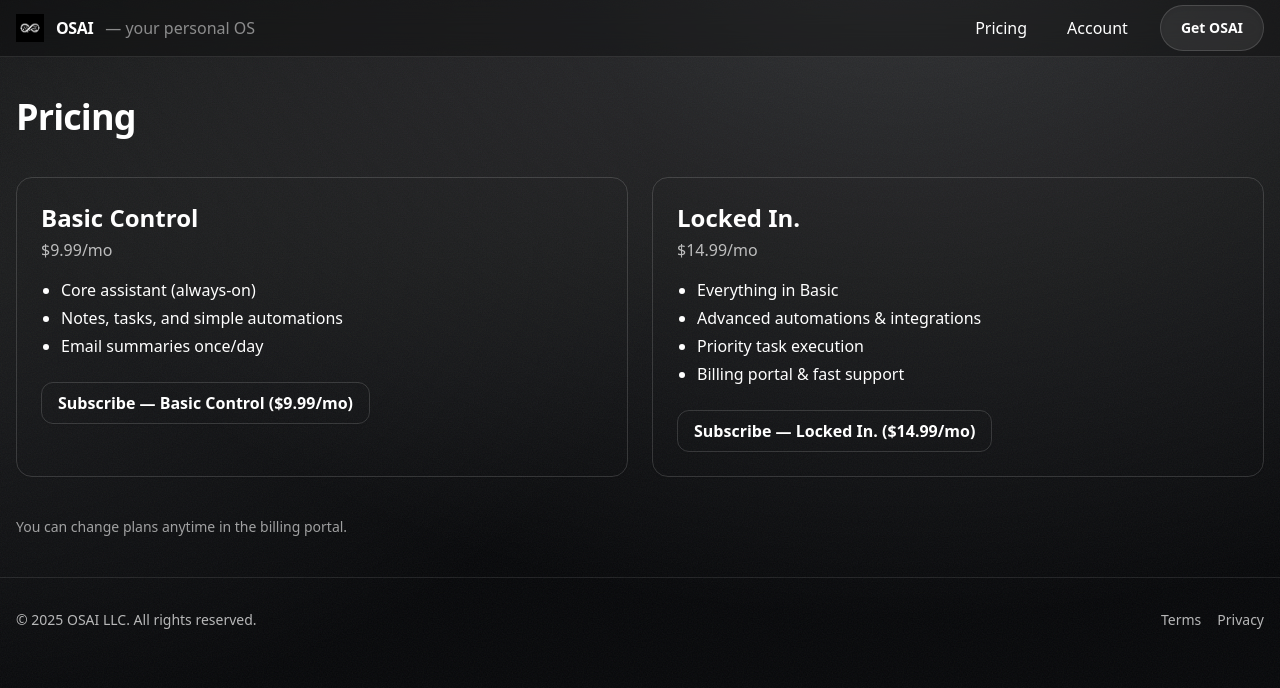
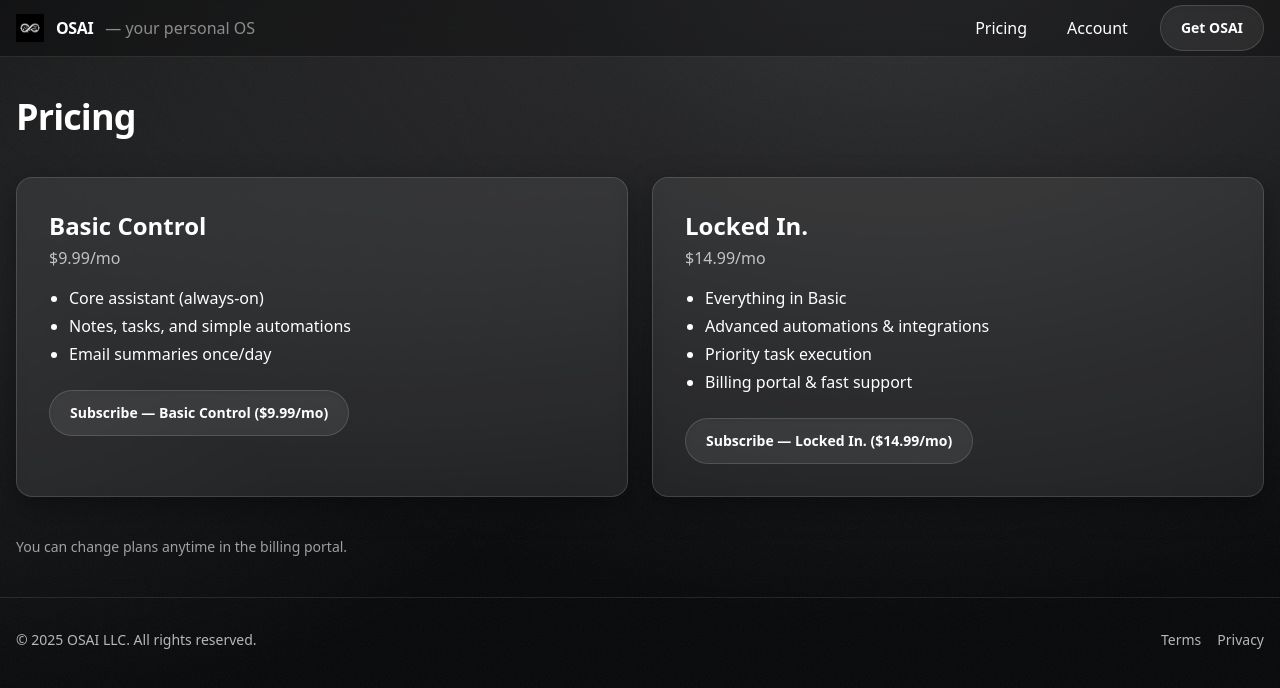
Before and after one commit to MasonIllies/OSAI, a Next.js app in the folder osai-mvp/: page /pricing in a window 1280 px wide. Shown: the top 688 px of the page. Built offline with nearby package versions, Linux system fonts and the light colour scheme; no server answers.

Commit message:
Update page.tsx

```diff
--- a/osai-mvp/app/pricing/page.tsx
+++ b/osai-mvp/app/pricing/page.tsx
@@ -18,12 +18,12 @@ function PlanCard({ name, price, features, checkoutUrl }:{
   name:string; price:string; features:string[]; checkoutUrl:string;
 }) {
   return (
-    <div className="rounded-2xl border border-white/15 p-6 shadow-sm">
+    <div className="card p-6 md:p-8">
       <h2 className="text-2xl font-semibold">{name}</h2>
       <p className="mt-1 text-white/70">{price}/mo</p>
       <ul className="mt-4 list-disc pl-5 space-y-1">{features.map(f => <li key={f}>{f}</li>)}</ul>
       <div className="mt-6">
-        <a href={checkoutUrl} target="_blank" rel="noopener noreferrer" className="inline-flex items-center justify-center rounded-xl px-4 py-2 text-base font-semibold border border-white/15 shadow-sm hover:opacity-90 focus:outline-none focus:ring">
+        <a href={checkoutUrl} target="_blank" rel="noopener noreferrer" className="btn">
           Subscribe — {name} ({price}/mo)
         </a>
       </div>
```
